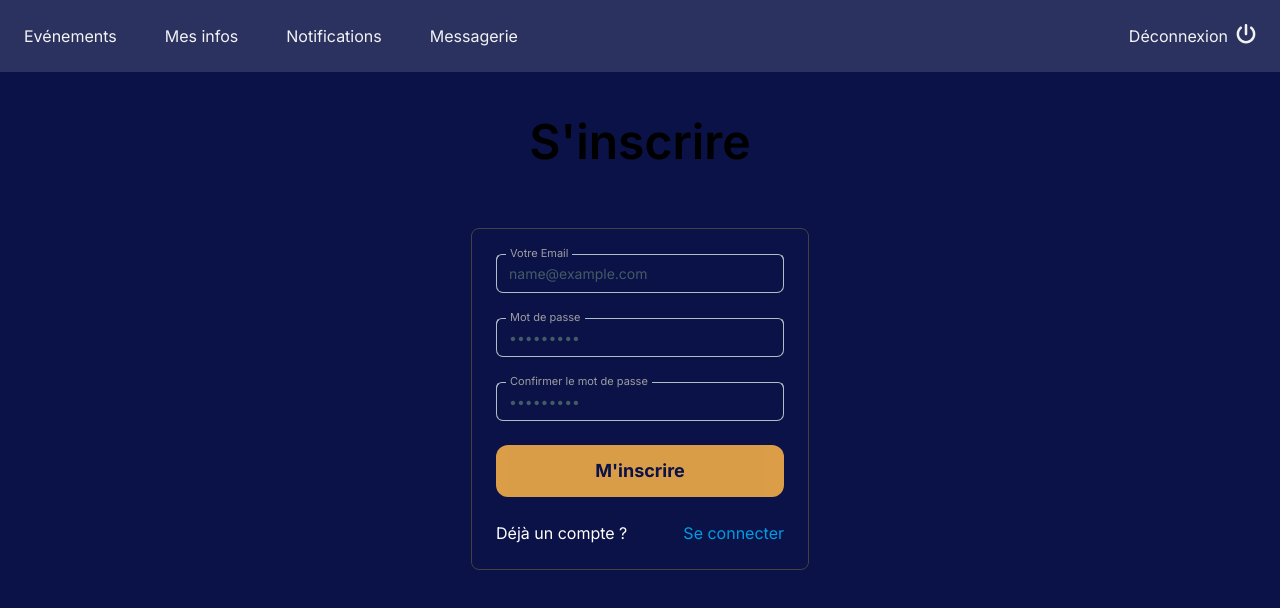
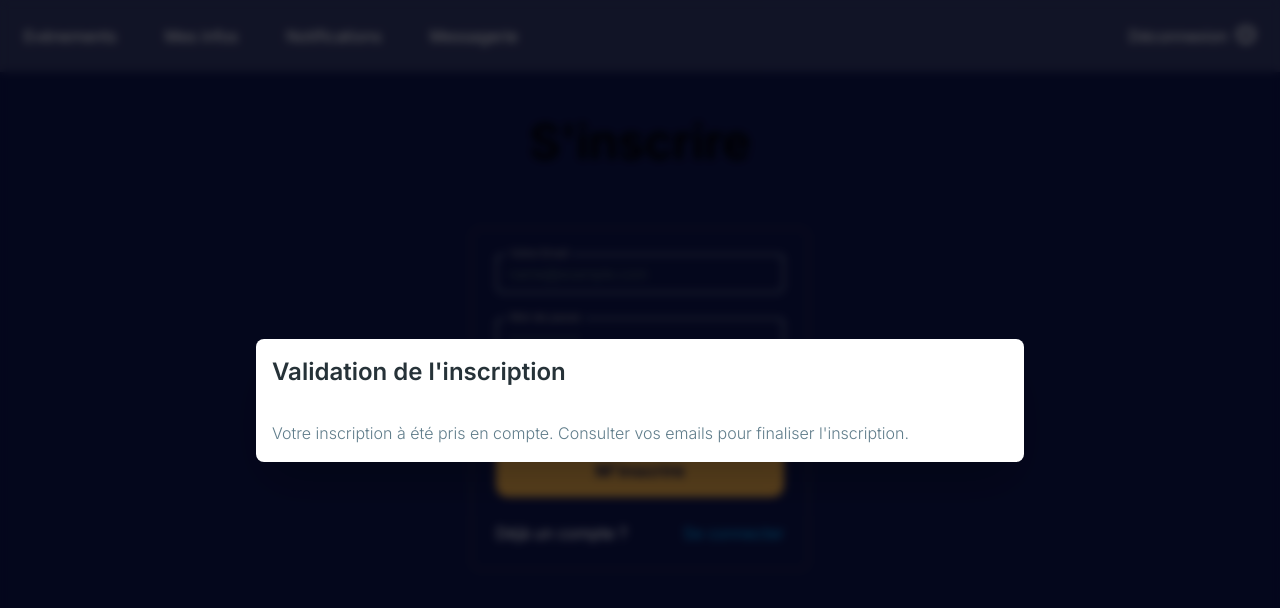
Before and after one commit to kersolo/ManagEvent_front, a React (Vite) app: page /inscription in a window 1280 px wide. Both pictures are taken after typing "name@example.com", "Sample123", "Sample123" into the empty fields and a click on the button "M'inscrire". Shown: the top 608 px of the page. Built offline with nearby package versions, Linux system fonts and the light colour scheme.

Commit message:
EVENT_DEVPUNK-45/carmasoldietric/ ajoute popup de validation du forme / simplification de la modale

```diff
--- a/src/components/PopupDefault.tsx
+++ b/src/components/PopupDefault.tsx
@@ -3,25 +3,27 @@ import React from "react";
 import {Dialog,DialogHeader,DialogBody,} from "@material-tailwind/react";
 import ButtonDefault from "./ButtonDefault";
 
-interface PopupProps {
-  buttonText: string;
-  dialogTitle: string;
-  dialogBody: string;
-}
+export const PopupDefault = (props:any)=> {
 
-  const PopupDefault = ({buttonText, dialogTitle, dialogBody}: PopupProps) => {
+  const {buttonContent, titleContent, bodyContent} = props
   const [open, setOpen] = React.useState(false);
 
-  const handleOpen = () => setOpen(!open);
+
+
+  const handleOpen = () => {
+
+    setOpen(!open)
+  }
+
 
   return (
     <>
-      <ButtonDefault onClick={handleOpen}>
-        {buttonText}
+      <ButtonDefault type="submit">
+        {buttonContent}
       </ButtonDefault>
       <Dialog open={open} handler={handleOpen}>
-        <DialogHeader>{dialogTitle}</DialogHeader>
-        <DialogBody>{dialogBody}</DialogBody>
+        <DialogHeader>{titleContent}</DialogHeader>
+        <DialogBody>{bodyContent}</DialogBody>
 
       </Dialog>
     </>
--- a/src/pages/SignUp/SignUpPage.tsx
+++ b/src/pages/SignUp/SignUpPage.tsx
@@ -5,7 +5,10 @@ import { InputDefault } from '../../components/InputDefault';
 import { Link } from 'react-router-dom';
 import { Typography } from '@material-tailwind/react';
 import ButtonDefault from '../../components/ButtonDefault';
-import PopupDefault from '../../components/PopupDefault';
+import { PopupDefault } from  '../../components/PopupDefault';
+import {Dialog,DialogHeader,DialogBody,} from "@material-tailwind/react";
+import { useState } from 'react';
+import React from 'react';
 
 export type NewUserProps = {
   email: string;
@@ -48,7 +51,17 @@ export default function SignUpPage({ handleSubmitUser }: SignUpPageProps) {
     resolver: yupResolver(schema)
   });
 
+// state d'ouverture de la modale
+  const [open, setOpen] = React.useState(false);
+  const handleOpen = () => {
+    setOpen(!open)
+  }
+// fonction de validation du formulaire
   const onSubmit: SubmitHandler<Inputs> = (data) => {
+    if (!data.email) {
+      return;
+    }
+
     const newUser = {
       email: data.email,
       password: data.password,
@@ -57,6 +70,7 @@ export default function SignUpPage({ handleSubmitUser }: SignUpPageProps) {
     console.log('data:', newUser);
 
     handleSubmitUser(newUser);
+    setOpen(true)
   };
 
 
@@ -95,7 +109,17 @@ export default function SignUpPage({ handleSubmitUser }: SignUpPageProps) {
             register={register}
             errors={errors}
           />
-          <ButtonDefault type="submit" >M'inscrire</ButtonDefault>
+
+          {/* bouton d'affichage de la modale  */}
+          <ButtonDefault type="submit">
+            M'inscrire
+      </ButtonDefault>
+          {/*Modale d'information aprés inscription */}
+      <Dialog open={open} handler={handleOpen}>
+        <DialogHeader>Validation de l'inscription</DialogHeader>
+        <DialogBody>Votre inscription à été pris en compte. Consulter vos emails pour finaliser l'inscription. </DialogBody>
+      </Dialog>
+
         </form>
         <div className="flex justify-between mt-6">
           <p>Déjà un compte ?</p>
```
